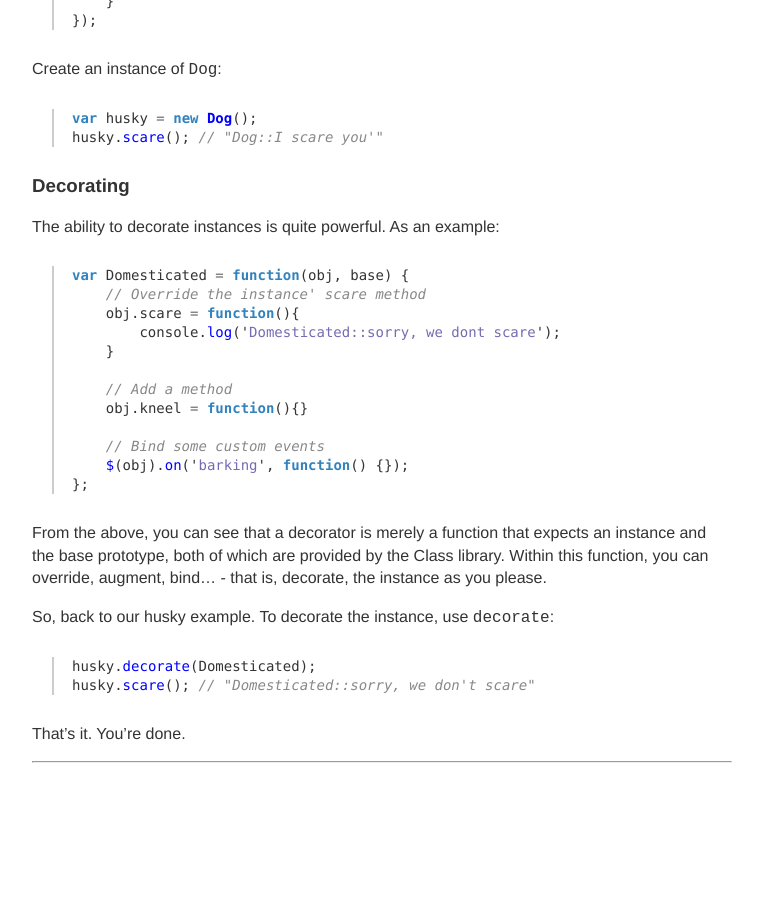
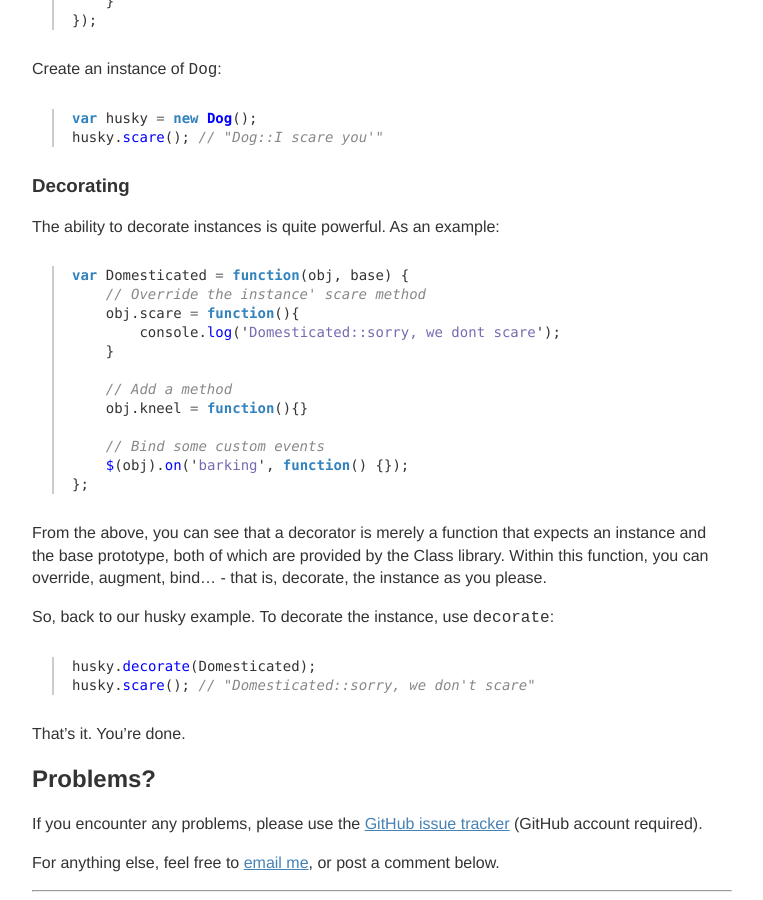
Before and after one commit to krisk/krisk.github.com, a Jekyll site: the page built from projects/class.md, in a window 1280 px wide and 900 px high, scrolled down 1364 px. Shown: the whole window, without its empty margins (128-891 px from the left). Built offline with Jekyll 4.4.1, drawn with Linux system fonts in a browser that asks for light colours; comment, search, counter and statistics services are not loaded; before the commit the page ends 2135 px from its top, so only the background shows below that.

Commit message:
Added problem and hor rule

```diff
--- a/projects/class.md
+++ b/projects/class.md
@@ -116,4 +116,6 @@ husky.scare(); // "Domesticated::sorry, we don't scare"
 
 That's it.  You're done.
 
+{% include problems.md %}
+
 - - -
```
Also changed, not shown: projects/aq.md (+4 -0 lines).
